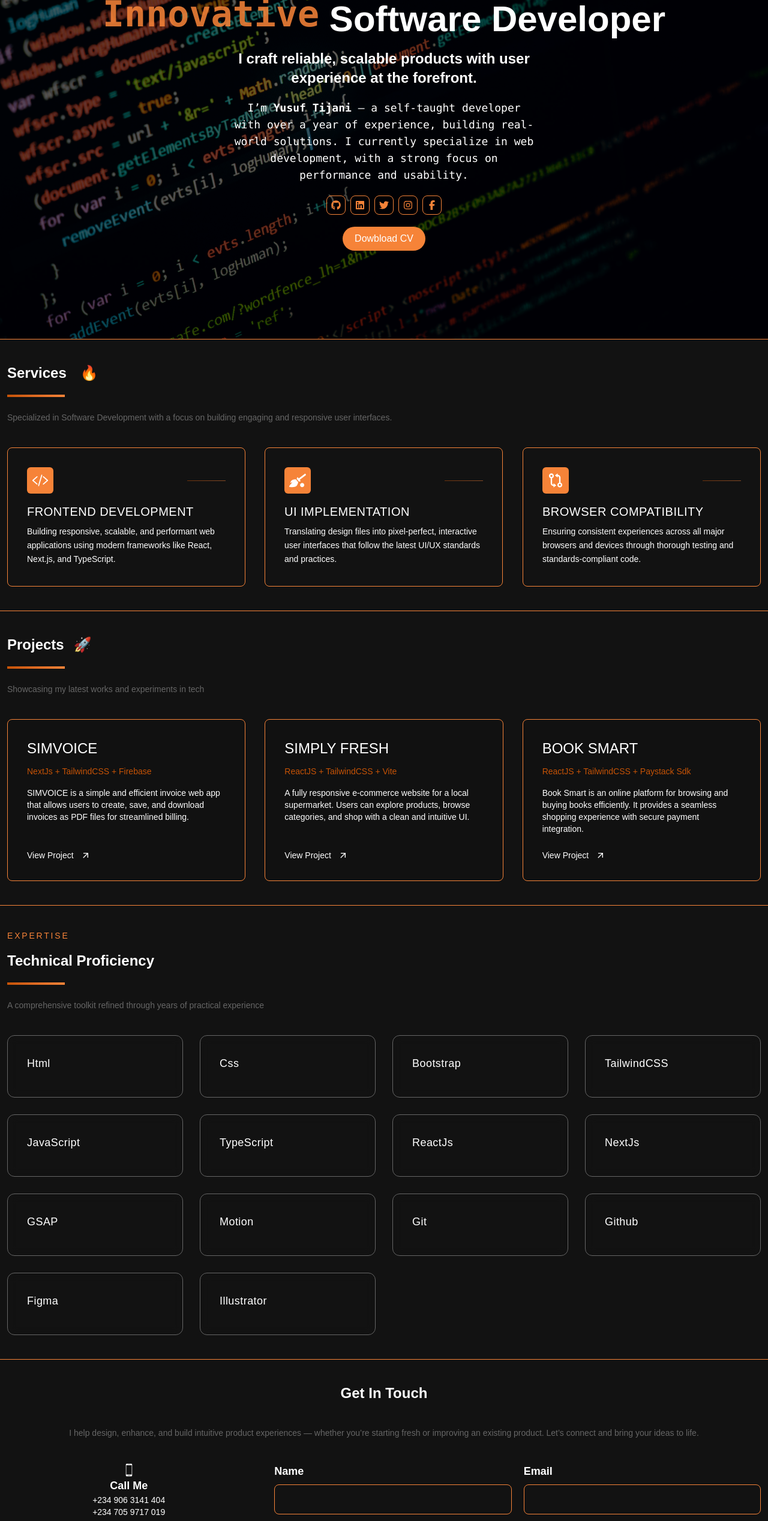
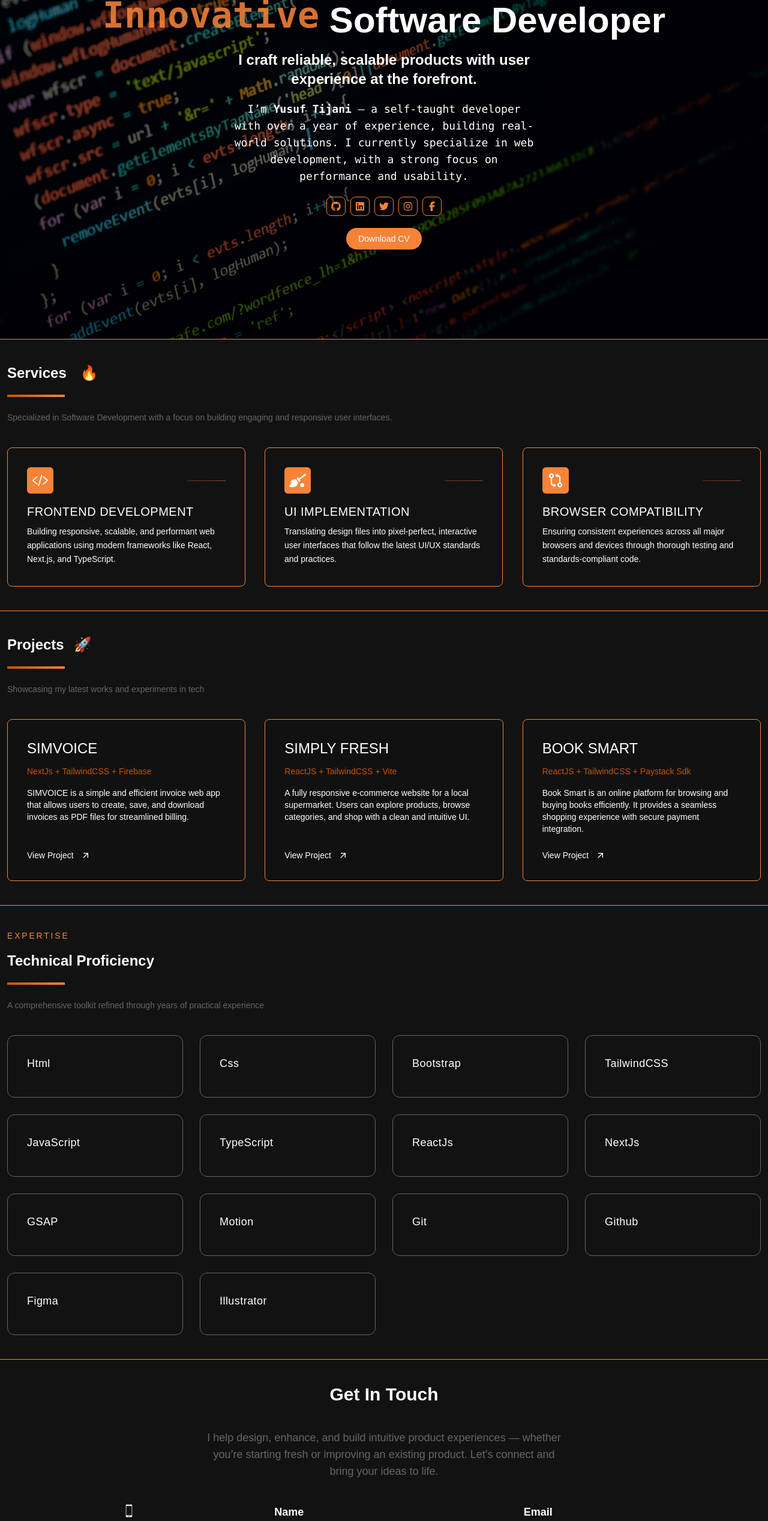
Before and after one commit to teajhaney/seobinim, a Next.js app: page / in a window 1280 px wide. Shown: the part 234-2770 px from the top of the page at 60% size. Built offline with nearby package versions, Linux system fonts and the light colour scheme.

Commit message:
Add LoadingSpinner component for loading indication

```diff
--- a/package.json
+++ b/package.json
@@ -16,6 +16,7 @@
     "react": "19.1.0",
     "react-dom": "19.1.0",
     "react-hook-form": "^7.56.4",
+    "react-hot-toast": "^2.5.2",
     "react-icons": "^5.5.0",
     "zod": "^3.25.32"
   },
--- a/src/app/layout.tsx
+++ b/src/app/layout.tsx
@@ -1,10 +1,10 @@
-import type { Metadata } from "next";
-import "./globals.css";
-
+import type { Metadata } from 'next';
+import './globals.css';
+import { Toaster } from 'react-hot-toast';
 
 export const metadata: Metadata = {
-  title: "Yusuf Tijani",
-  description: "Generated by create next app",
+  title: 'Yusuf Tijani',
+  description: 'Generated by create next app',
 };
 
 export default function RootLayout({
@@ -14,11 +14,18 @@ export default function RootLayout({
 }>) {
   return (
     <html lang="en">
-      <body
-			  className={`antialiased`}
-			  suppressHydrationWarning={true}
-      >
+      <body className={`antialiased`} suppressHydrationWarning={true}>
         {children}
+        <Toaster
+          toastOptions={{
+            success: {
+              iconTheme: {
+                primary: '#f68338',
+                secondary: 'fff',
+              },
+            },
+          }}
+        />
       </body>
     </html>
   );
--- a/src/component/Button.tsx
+++ b/src/component/Button.tsx
@@ -1,9 +1,11 @@
-const Button = ({ onclick, className, children, disabled }: buttonProp) => {
+const Button = ({ onclick, className, children, disabled, type }: buttonProp) => {
   return (
     <button
+      type={type}
       onClick={onclick}
       disabled={disabled}
-      className={`${className} bg-secondary`}>
+      className={`${className} bg-secondary`}
+    >
       {children}
     </button>
   );
--- a/src/component/Contacts.tsx
+++ b/src/component/Contacts.tsx
@@ -1,11 +1,12 @@
 'use client';
-import React from 'react';
+import React, { useState } from 'react';
 import { IoIosPhonePortrait } from 'react-icons/io';
 import { CiMail } from 'react-icons/ci';
 import { useForm } from 'react-hook-form';
 import { z } from 'zod';
 import { zodResolver } from '@hookform/resolvers/zod';
 import { motion } from 'motion/react';
+import { Button, LooadingSpinner } from '@/component';
 
 const contactSchema = z.object({
   name: z.string().min(1, 'Name is required'),
@@ -17,13 +18,45 @@ const contactSchema = z.object({
 type ContactFormData = z.infer<typeof contactSchema>;
 
 const Contacts = () => {
+  const [isLoading, setIsLoading] = useState(false);
   const {
     register,
     handleSubmit,
+    reset,
     formState: { errors },
   } = useForm<ContactFormData>({
     resolver: zodResolver(contactSchema),
   });
+
+  const onSubmit = async (data: ContactFormData) => {
+    try {
+      setIsLoading(true);
+      const res = await fetch('https://formspree.io/f/mgvkglnz', {
+        method: 'POST',
+        headers: {
+          Accept: 'application/json',
+        },
+        body: JSON.stringify({
+          name: data.name,
+          email: data.email,
+          subject: data.subject,
+          message: data.message,
+        }),
+      });
+
+      if (res.ok) {
+        setIsLoading(false);
+        const toast = (await import('react-hot-toast')).default;
+        toast.success('Message sent');
+        reset();
+      }
+    } catch (error) {
+      setIsLoading(false);
+      console.log(error);
+      const toast = (await import('react-hot-toast')).default;
+      toast.error('Failed to send message');
+    }
+  };
 
   const labelStyles = 'block max-lg:text-sm text-lg font-bold ';
   const inputStyles =
@@ -39,12 +72,14 @@ const Contacts = () => {
           transition={{ duration: 0.4, ease: 'easeOut' }}
           className="space-y-10"
         >
-          <h1 className="text-center text-2xl font-bold">Get In Touch</h1>
-          <p className="text-center text-sm text-gray">
-            I help design, enhance, and build intuitive product experiences — whether you’re
-            starting fresh or improving an existing product. Let’s connect and bring your ideas to
-            life.
-          </p>
+          <h1 className="text-center text-3xl font-bold">Get In Touch</h1>
+          <div className="w-full flex justify-center">
+            <p className="text-center text-lg text-gray md:max-w-[600px]">
+              I help design, enhance, and build intuitive product experiences — whether you’re
+              starting fresh or improving an existing product. Let’s connect and bring your ideas to
+              life.
+            </p>
+          </div>
         </motion.div>
         <div className="flex flex-col lg:flex-row gap-10  w-full">
           {/* Left Column */}
@@ -80,7 +115,7 @@ const Contacts = () => {
             className="basis-8/12 "
           >
             {/* form */}
-            <form onSubmit={handleSubmit(() => {})} className=" space-y-5">
+            <form onSubmit={handleSubmit(onSubmit)} className=" space-y-5">
               <div className="flex flex-col md:flex-row gap-5  w-full">
                 {/* name */}
                 <div className="w-full">
@@ -141,12 +176,17 @@ const Contacts = () => {
                 {errors.message && <p className={errorStyle}>{errors.message.message}</p>}
               </div>
 
-              <button
+              <Button
+                onclick={() => {}}
                 type="submit"
-                className="w-fit bg-secondary text-white py-3 px-5 rounded-lg hover:bg-accent transition-colors duration-300 font-semibold"
+                className="w-52 bg-secondary text-white py-3 px-5 rounded-lg hover:bg-accent transition-colors duration-300 font-semibold flex justify-center"
               >
-                Send Message
-              </button>
+                {isLoading ? (
+                  <LooadingSpinner className="border-white group-hover:border-primary w-6 h-6" />
+                ) : (
+                  <p className="text-xs md:text-sm font-inter">Sending message</p>
+                )}
+              </Button>
             </form>
           </motion.div>
         </div>
--- a/src/component/Hero.tsx
+++ b/src/component/Hero.tsx
@@ -1,7 +1,7 @@
 'use client';
 
 import Link from 'next/link';
-import { AnimatedWordRotator, Button } from '@/component';
+import { AnimatedWordRotator } from '@/component';
 import { links } from '@/constant';
 
 const Hero = () => {
@@ -37,13 +37,13 @@ const Hero = () => {
               </Link>
             ))}
           </div>
-          <Button
-            onclick={() => {}}
-            className=" px-5 py-2 rounded-full hover:shadow-[0px_0px_10px_#f68338] cursor-pointer  transition-all duration-300"
+          <a
+            href="/cv/my-cv.pdf"
+            download
+            className="px-5 py-2 rounded-full hover:shadow-[0px_0px_10px_#f68338] cursor-pointer transition-all duration-300 bg-secondary text-white"
           >
-            {' '}
-            <p>Dowbload CV</p>
-          </Button>
+            <p className="text-xs md:text-sm font-inter">Download CV</p>
+          </a>
         </div>
       </div>
     </section>
--- /dev/null
+++ b/src/component/LooadingSpinner.tsx
@@ -0,0 +1,7 @@
+export const LooadingSpinner = ({ className }: { className: string }) => {
+  return (
+    <div className="center h-full">
+      <div className={`border-dashed border-t-4  rounded-full  animate-spin ${className}`}></div>{' '}
+    </div>
+  );
+};
--- a/src/component/NavigationBar.tsx
+++ b/src/component/NavigationBar.tsx
@@ -1,8 +1,7 @@
-"use client";
-import React from "react";
-import { Button } from "@/component";
-import { IoIosArrowRoundUp } from "react-icons/io";
-import { navigationItems } from "@/constant";
+'use client';
+import React from 'react';
+import { IoIosArrowRoundUp } from 'react-icons/io';
+import { navigationItems } from '@/constant';
 
 const NavigationBar = () => {
   return (
@@ -10,55 +9,50 @@ const NavigationBar = () => {
       <header className="h-full contentMargin flex items-center justify-between">
         <a
           href={`#${navigationItems[0].item}`}
-          onClick={(e) => {
+          onClick={e => {
             e.preventDefault();
-            const target = document.querySelector(
-              `#${navigationItems[0].item}`
-            );
+            const target = document.querySelector(`#${navigationItems[0].link}`);
             if (target) {
-              target.scrollIntoView({ behavior: "smooth" });
+              target.scrollIntoView({ behavior: 'smooth' });
             }
-          }}>
-          <h1 className="font-black text-xl text-secondary cursor-pointer">
-            Seobinim
-          </h1>
+          }}
+        >
+          <h1 className="font-black text-xl text-secondary cursor-pointer">Seobinim</h1>
         </a>
         <ul className="h-full flex items-center gap-5 max-md:hidden">
           {navigationItems.map(({ item, link }, index) => (
             <li key={index}>
               <a
                 href={`#${link}`}
-                onClick={(e) => {
+                onClick={e => {
                   e.preventDefault();
                   const target = document.querySelector(`#${link}`);
                   if (target) {
-                    target.scrollIntoView({ behavior: "smooth" });
+                    target.scrollIntoView({ behavior: 'smooth' });
                   }
                 }}
-                className="text-secondary font-medium text-lg cursor-pointer hover:underline hover:decoration-secondary">
+                className="text-secondary font-medium text-lg cursor-pointer hover:underline hover:decoration-secondary"
+              >
                 {item}
               </a>
             </li>
           ))}
         </ul>
         <a
-          href={`#${navigationItems[3].item}`}
-          onClick={(e) => {
+          href={`#${navigationItems[4].item}`}
+          onClick={e => {
             e.preventDefault();
-            const target = document.querySelector(
-              `#${navigationItems[3].item}`
-            );
+            const target = document.querySelector(`#${navigationItems[4].link}`);
             if (target) {
-              target.scrollIntoView({ behavior: "smooth" });
+              target.scrollIntoView({ behavior: 'smooth' });
             }
-          }}>
-          <Button
-            onclick={() => {}}
-            className="px-5 py-3 rounded-sm flex-center font-medium text-sm gap-2 hover:shadow-[0px_0px_10px_#f68338] cursor-pointer  transition-all duration-300">
-            {" "}
+          }}
+        >
+          <div className="px-5 py-3 bg-secondary rounded-sm flex-center font-medium text-sm gap-2 hover:shadow-[0px_0px_10px_#f68338] cursor-pointer  transition-all duration-300">
+            {' '}
             <p>HIRE ME</p>
             <IoIosArrowRoundUp className="rotate-z-45" />
-          </Button>
+          </div>
         </a>
       </header>
     </nav>
--- a/src/component/index.ts
+++ b/src/component/index.ts
@@ -7,3 +7,4 @@ export { default as Tools } from "./Tools";
 export { default as  Footer } from "./Footer";
 export { default as  Contacts } from "./Contacts";
 export {  AnimatedWordRotator } from "./AnimatedWordRotator";
+export {  LooadingSpinner } from "./LooadingSpinner";
--- a/src/index.d.ts
+++ b/src/index.d.ts
@@ -2,5 +2,6 @@ declare interface buttonProp {
   children: React.ReactNode;
   onclick: () => void;
   disabled?: boolean;
-  className?: string;
+	className?: string;
+	type?: 'button' | 'submit' | 'reset';
 }
```
Also changed, not shown: 2 other files (tests, documents, lock files or other folders).
